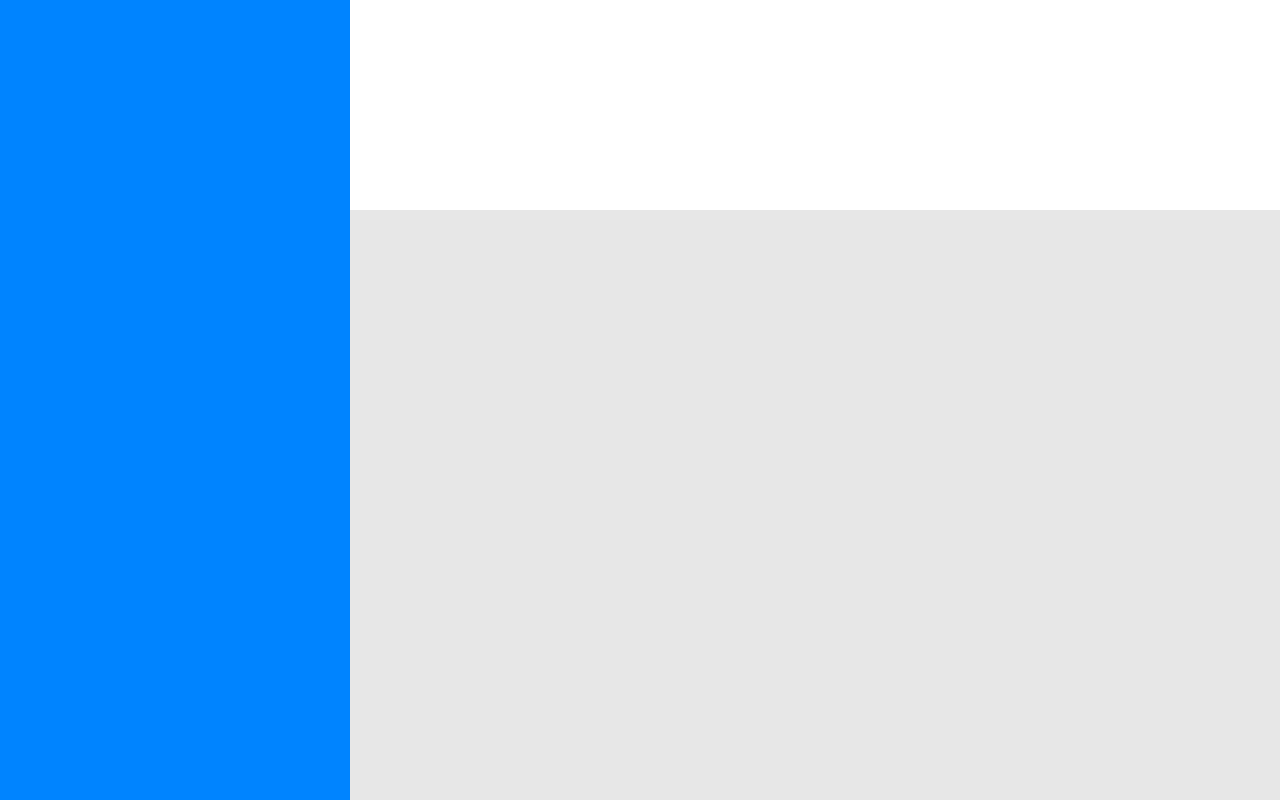
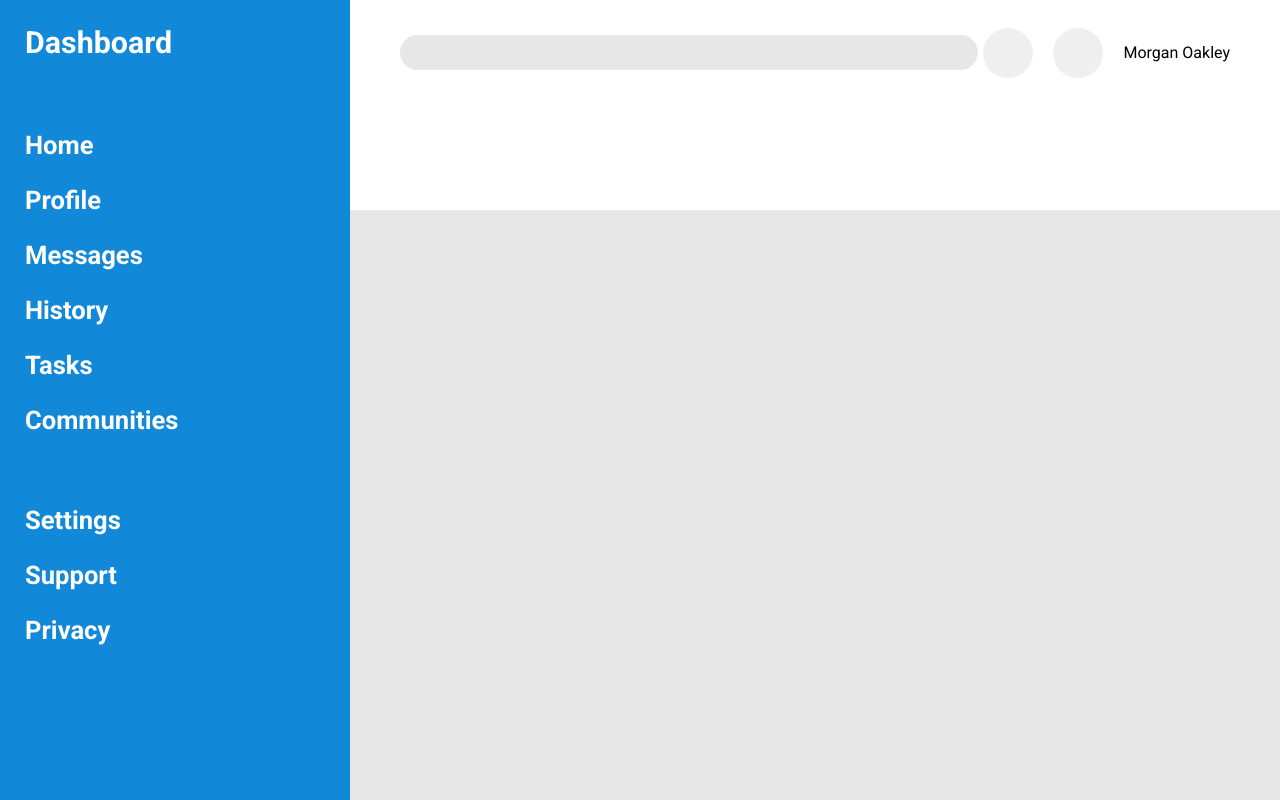
Before and after one commit to chris-newton/admin-dashboard, a plain HTML site: page index.html in a window 1280 px wide. Drawn offline with Linux system fonts and the light colour scheme.

Commit message:
filled sidebar content, working on header elements

```diff
--- a/index.html
+++ b/index.html
@@ -4,13 +4,51 @@
         <meta charset="UTF-8">
         <meta name="viewport" content="width=device-width, initial-scale=1.0">
         <link rel="stylesheet" href="style.css">
+        <link rel="preconnect" href="https://fonts.googleapis.com">
+        <link rel="preconnect" href="https://fonts.gstatic.com" crossorigin>
+        <link href="https://fonts.googleapis.com/css2?family=Roboto:ital,wght@0,100;0,300;0,400;0,500;0,700;0,900;1,100;1,300;1,400;1,500;1,700;1,900&display=swap" rel="stylesheet">
         <title>Document</title>
     </head>
 
     <body>
         <div class="page-container">
-            <div class="header"></div>
-            <div class="sidebar"></div>
+            <div class="header">
+                <div class="header-top">
+                    <input class="searchbar" type="text">
+
+                    <div class="user-info">
+                        <button class="notif-button"></button>
+                        <button class="profile-button"></button>
+                        <span>Morgan Oakley</span>
+                    </div>
+                </div>
+
+                <div class="header-bottom">
+
+                </div>
+            </div>
+
+            <div class="sidebar">
+                <a class="dash" href="">
+                    <!-- SVG dash icon -->
+                    Dashboard
+                </a>
+
+                <ul class="navigation">
+                    <li><a href="">Home</a></li>
+                    <li><a href="">Profile</a></li>
+                    <li><a href="">Messages</a></li>
+                    <li><a href="">History</a></li>
+                    <li><a href="">Tasks</a></li>
+                    <li><a href="">Communities</a></li>
+                </ul>
+
+                <ul class="branding">
+                    <li><a href="">Settings</a></li>
+                    <li><a href="">Support</a></li>
+                    <li><a href="">Privacy</a></li>
+                </ul>
+            </div>
             <div class="main"></div>
         </div>
     </body>
--- a/style.css
+++ b/style.css
@@ -5,6 +5,7 @@
 
 body {
     height: 100vh;
+    font-family: Roboto;
 }
 
 .page-container {
@@ -19,7 +20,69 @@ body {
 }
 
 .sidebar {
-    background-color: rgb(0, 132, 255);
+    background-color: rgb(18, 137, 216);
     grid-row: 1 / 3;
     grid-column: 1 / 2;
+    display: flex;
+    flex-direction: column;
+    gap: 70px;
+    padding: 25px;
 }
+
+.sidebar > ul {
+    list-style: none;
+    display: grid;
+    gap: 25px;
+}
+
+.sidebar a {
+    color: white;
+    font-size: 1.6rem;
+    font-weight: 600;
+    text-decoration: none
+}
+
+.sidebar .dash {
+    font-size: 1.9rem;
+}
+
+.header {
+    display: grid;
+    grid-template-rows: 1fr 1fr;
+    padding-left: 50px;
+    padding-right: 50px;
+}
+
+.header-top {
+    display: flex;
+    justify-content: space-between;
+    align-items: center;
+}
+
+.header-top > .searchbar {
+    width: 66%;
+    height: 35px;
+    border-radius: 20px;
+    border: none;
+    padding-left: 15px;
+    padding-right: 15px;
+    background-color: rgb(231, 231, 231);
+    font-size: 1.2rem;
+}
+
+.header-top > .searchbar:focus-visible {
+    outline: none;
+    background-color: rgb(224, 224, 224);
+}
+
+.user-info {
+    display: flex;
+    align-items: center;
+    gap: 20px;
+}
+
+.user-info > button {
+    border-radius: 50%;
+    border: none;
+    padding: 25px;
+}
```
